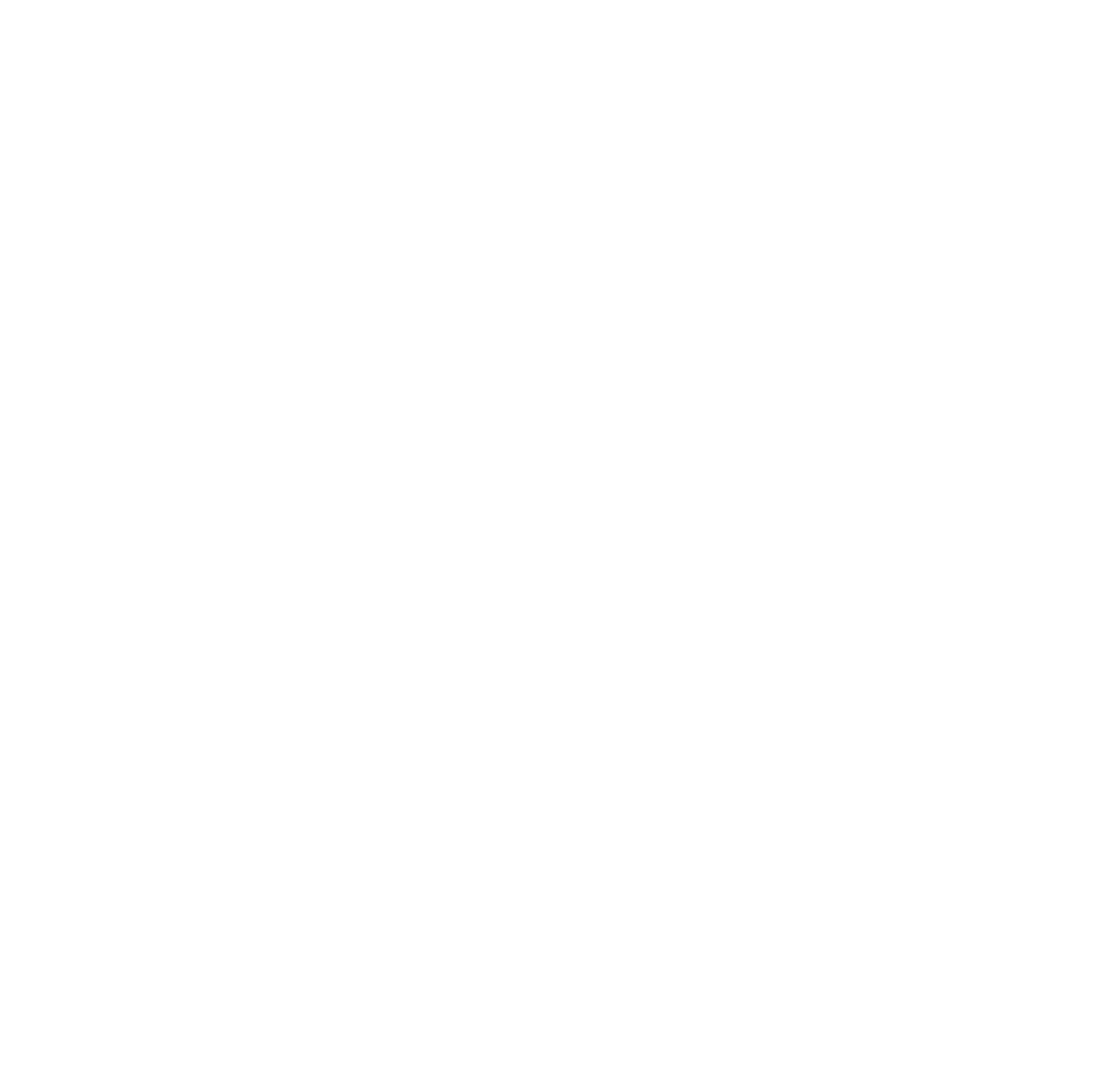
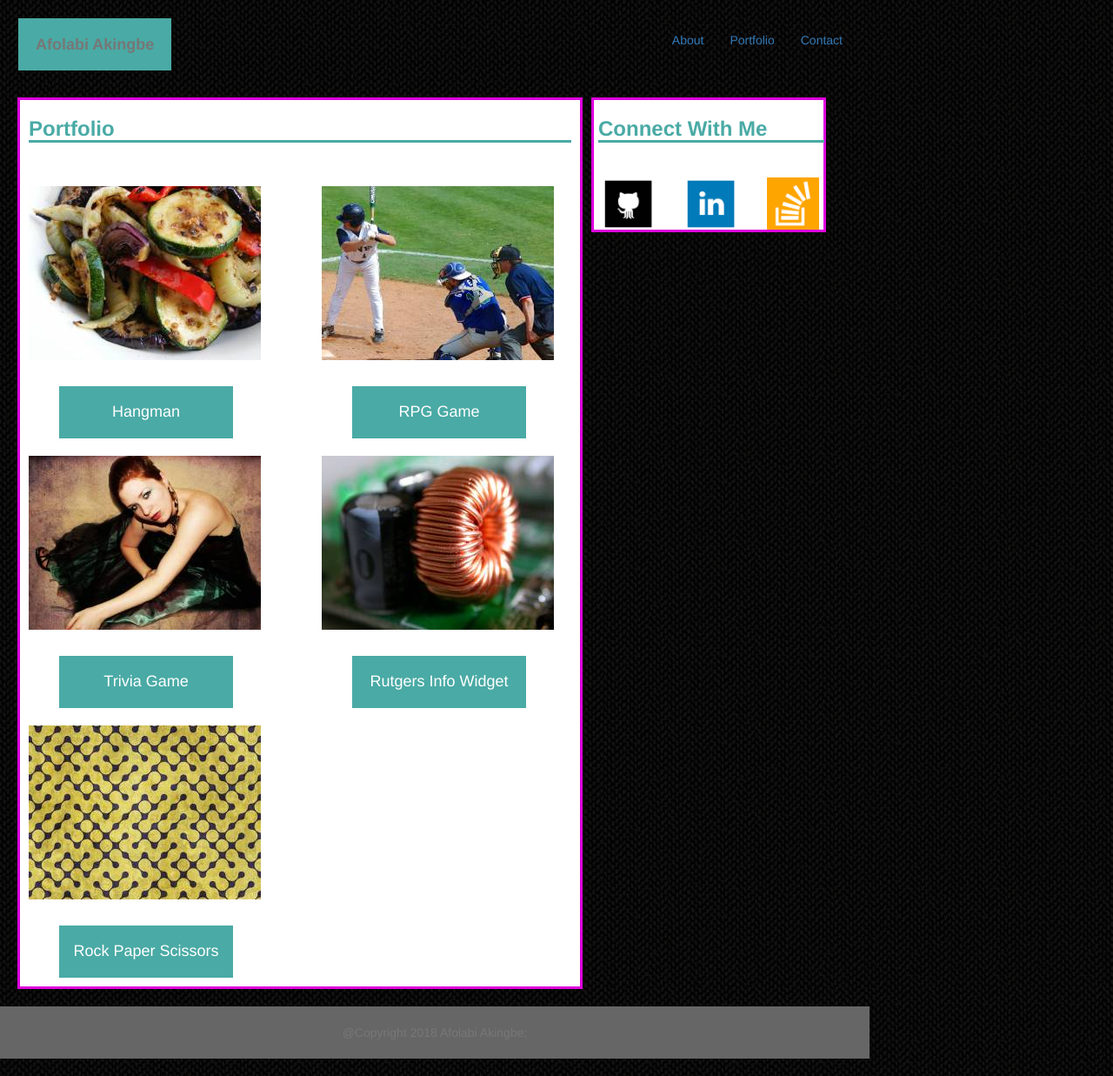
Before and after one commit to folaakingbe/Bootstrap-Portfolio, a plain HTML site: page portfolio.html in a window 1280 px wide. Shown: the whole page at 87% size. Before the commit the page ends 800 px from the top, so only its background shows below. Drawn offline with nearby package versions, Linux system fonts and the light colour scheme.

Commit message:
about finished

```diff
--- a/assets/css/style.css
+++ b/assets/css/style.css
@@ -1,22 +1,9 @@
+/* font not working for some reason */
 * {
     font-family: 'Arial', 'Helvetica Neue', Helvetica, sans-serif;
     color: #777777;
 }
 
-/* The Header at the top of every page */
-header {
-    margin-bottom: 20px;
-    /* float: left; */
-    background: #4aaaa5;
-    border: #cccccc;
-    /* background-color: #ffffff; */
-    font-family: 'Georgia', Times, Times New Roman, serif;
-    width: 400px;
-    height: 76px;
-    line-height: 32px;
-    color: #ffffff;
-    /* padding: 20px; */
-}
 
 /* My Name */
 h1 {
@@ -124,15 +111,27 @@ button {
 
 /* Position the words in the Portfolio so that they would be on the images */
 h4 {
+    position: relative;
+    left: 35px;
+    up: 100px;
     background: #4aaaa5;
     color: #ffffff;
     height: 60px;
     width: 200px;
+    text-align: center;
+    padding-top: 20px;
+    margin-left: 10px;
 }
 
 #img1, #img2, #img3, #img4, #img5 {
     padding: 10px;
     margin-bottom: 10px;
+}
+
+
+.title1 {
+    margin-bottom: -50px;
+    z-index: 1;
 }
 
 footer {
--- a/portfolio.html
+++ b/portfolio.html
@@ -0,0 +1,94 @@
+<!DOCTYPE html>
+<html lang="en">
+<head>
+    <meta charset="UTF-8">
+    <meta name="viewport" content="width=device-width, initial-scale=1.0">
+    <meta http-equiv="X-UA-Compatible" content="ie=edge">
+    <title>My Page</title>
+    <link rel="stylesheet" href="assets/css/reset.css">
+    <link rel="stylesheet" href="https://maxcdn.bootstrapcdn.com/bootstrap/3.3.7/css/bootstrap.min.css" integrity="sha384-BVYiiSIFeK1dGmJRAkycuHAHRg32OmUcww7on3RYdg4Va+PmSTsz/K68vbdEjh4u" crossorigin="anonymous">
+    <link rel="stylesheet" href="assets/css/style.css">
+
+    <!-- <img src="https://s.hswstatic.com/gif/top-5-spring-cleaning-tools-6.jpg"> -->
+</head>
+<body>
+        <nav class="navbar navbar-light bg-faded">
+                <h1 class="navbar-brand mb-0">Afolabi Akingbe</h1>
+                <div class=nextPage>
+                <ul class="nav navbar-nav navbar-right">
+                    <li><a href="/html/">About</a></li>
+                    <li><a href="/html/">Portfolio</a></li>
+                    <li><a href="/html/">Contact</a></li>
+                </ul>
+                </div>
+        </nav>
+
+
+        <div class="row">
+            <div class="col-lg-6">
+                    <section id="portfolioItems">
+                            <h2 class="myPortfolio">
+                                Portfolio
+                            </h2>
+                            <div class="row">
+                                <div class="col-sm-6">
+                                    <img id="img1" src="./assets/images/vegetable.jpg" alt="Hangman">
+                                    <h4 class="title1">
+                                            Hangman
+                                        </h4>
+                                </div>
+                                <div class="col-sm-6">
+                                    <img id="img2" src="./assets/images/baseball.jpg" alt="RPG Game">
+                                    <h4 class="title2">
+                                        RPG Game
+                                    </h4>
+                                </div>
+                            </div>
+                            <div class="row">
+                                <div class="col-sm-6">
+                                    <img id="img3" src="./assets/images/lady.jpg" alt="Trivia Game">
+                                    <h4 class="title3">
+                                        Trivia Game
+                                    </h4>
+                                </div>
+                                <div class="col-sm-6">
+                                    <img id="img4" src="./assets/images/coil.jpg" alt="Rutgers Info Widget">
+                                    <h4 class="title4">
+                                        Rutgers Info Widget
+                                    </h4>
+                                </div>
+                            </div>
+                            <div class="row">
+                                <div class="col-sm-6">
+                                    <img id="img5" src="./assets/images/maze.jpg" alt="Rock Paper Scissors">
+                                    <h4 class="title5">
+                                        Rock Paper Scissors
+                                    </h4>
+                                </div>
+                            </div>
+                        </section>
+            </div>
+            <div class="col-m-3">
+                    <section id="contact">
+                        <div class="row">
+                            <h2 class="connect">
+                                Connect With Me
+                            </h2>
+                        </div>
+                        <div class="row">
+                            <div class="col-xs-4"><a href="https://github.com/folaakingbe"> <img id="github" src="./assets/images/github.png" alt="Github"></a></div>
+                            <div class="col-xs-4"><a href="www.linkedin.com/in/afolabi-akingbe-bb87a389"> <img id="linkedin" src="./assets/images/linkedin.png" alt="LinkedIn"></a></div>
+                            <div class="col-xs-4"><a href="https://stackoverflow.com/users/9254852/akingbe"> <img id="stack" src="./assets/images/stackoverflow.png" alt="Stack Overflow"></a></div>
+                        </div>
+                        </section>
+            </div>
+        </div>
+        <div class="row">
+            <div class="col-sm-12">
+                <footer>
+                    @Copyright 2018 Afolabi Akingbe;
+                </footer>
+            </div>
+        </div>
+    </div>
+</body>
```
Also changed, not shown: index.html (+0 -34 lines).
